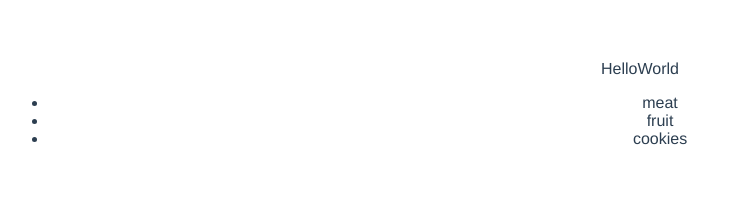
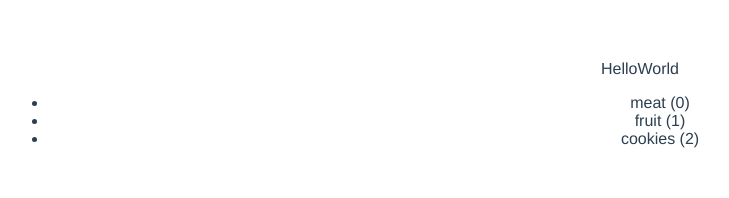
Before and after one commit to ukenny/vue-misc, a Vue app: page / in a window 1280 px wide. Shown: the top 198 px of the page, without its empty margins (0-729 px from the left). Built offline with nearby package versions, Linux system fonts and the light colour scheme.

Commit message:
Added an index variable

```diff
--- a/src/components/VueFor.vue
+++ b/src/components/VueFor.vue
@@ -1,8 +1,8 @@
 <template>
   <div class="vue-for">
     <ul>
-      <li v-for="ingredient in ingredients" v-bind:key="ingredient">
-        {{ ingredient }}
+      <li v-for="(ingredient, i) in ingredients" v-bind:key="ingredient">
+        {{ ingredient }} ({{ i }})
       </li>
     </ul>
   </div>
```
